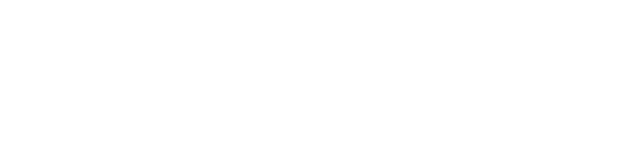
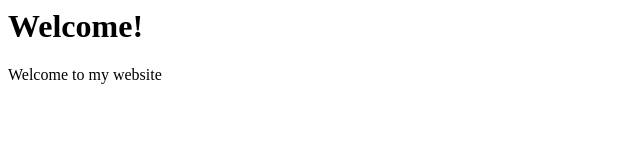
Before and after one commit to mirinas/helloworld, a plain HTML site: page index.html in a window 1280 px wide. Shown: the whole page, without its empty margins (0-640 px from the left). Drawn offline with Linux system fonts and the light colour scheme.

Commit message:
Added first HTML elements

```diff
--- a/index.html
+++ b/index.html
@@ -1,4 +1,2 @@
-<html>
-    <head>
-    </head>
-</html>
+<h1>Welcome!</h1>
+<p>Welcome to my website</p>
```
